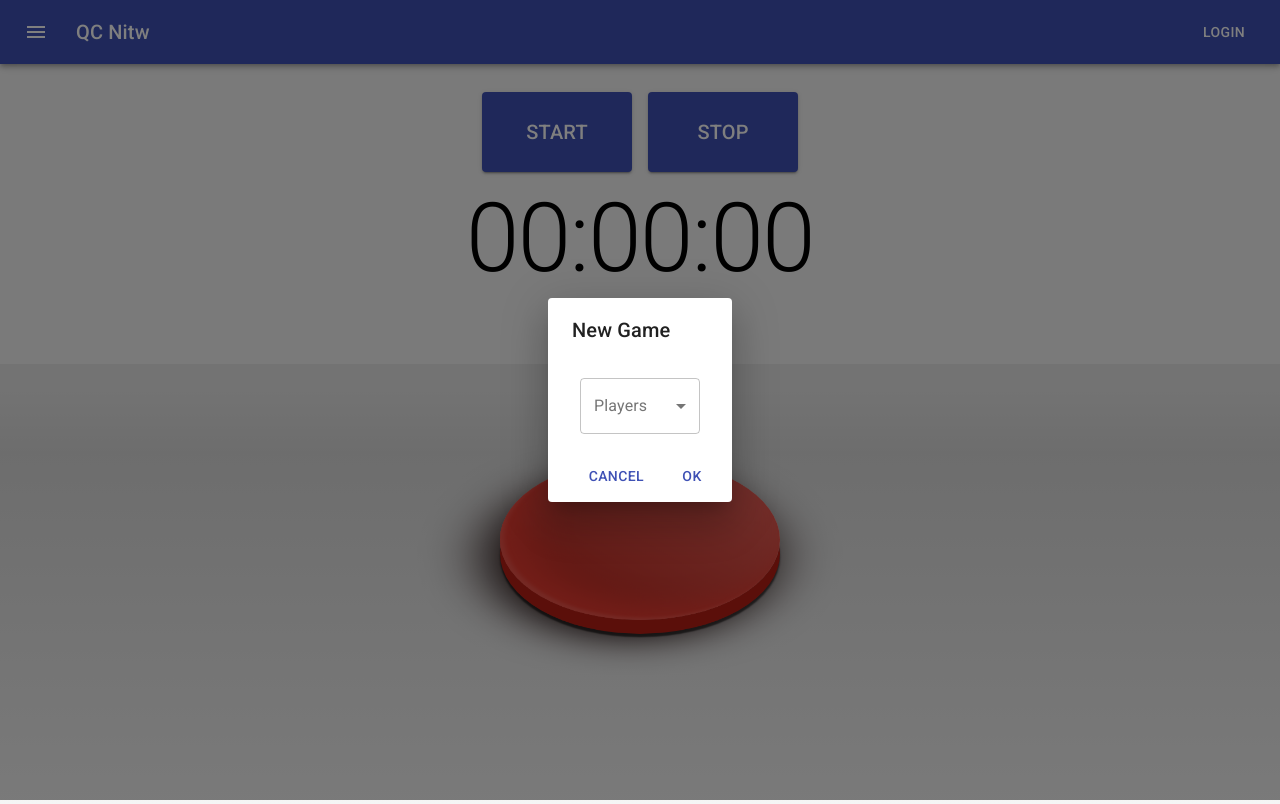
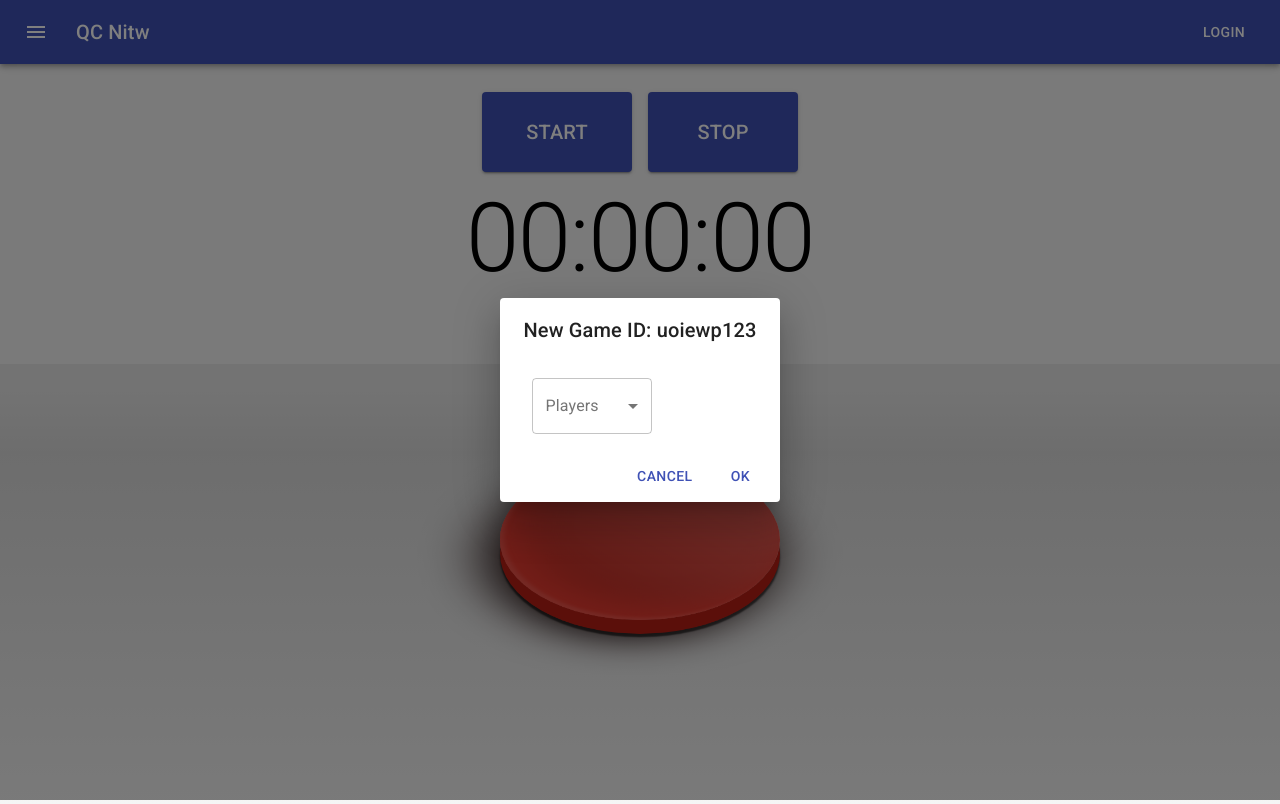
Before and after one commit to Prathamtangri1/Real-time-online-buzzer-system, a React (Create React App) app: page / in a window 1280 px wide. Both pictures are taken after a click on the button "NEW GAME". Built offline with nearby package versions, Linux system fonts and the light colour scheme.

Commit message:
Game Id in NewGameOptions and PlayerNameOptions

```diff
--- a/src/Components/App.js
+++ b/src/Components/App.js
@@ -26,6 +26,7 @@ class App extends Component {
     this.saveTime = this.saveTime.bind(this);
     this.pnames = [];
     this.numberOfPlayers = 0;
+    this.gameId = this.createGameId();
   }
 
   handleBuzzerClick() {
@@ -36,16 +37,18 @@ class App extends Component {
     this.setState({min: min, secs: secs, milis: milis});
   }
 
-
+  createGameId() {
+    return "uoiewp123";
+  }
 
   render(){
     let ng= "", jg="", pnames="";
     if(this.state.options === "new") {
-      ng = <NewGameOptions playerNames={(num) => {this.setState({options: "pnames"}); this.numberOfPlayers = num}} />
+      ng = <NewGameOptions playerNames={(num) => {this.setState({options: "pnames"}); this.numberOfPlayers = num}} gameId={this.gameId}/>
     }
 
     if(this.state.options === "pnames") {
-      pnames = <PlayerNameOptions numberOfPlayers={this.numberOfPlayers} pnames={(pnm) => this.pnames = pnm}/>
+      pnames = <PlayerNameOptions numberOfPlayers={this.numberOfPlayers} pnames={(pnm) => {this.pnames = pnm; console.log(this.pnames);}} gameId={this.gameId}/>
     }
 
     if(this.state.options === "join") {
--- a/src/Components/CentreButton.js
+++ b/src/Components/CentreButton.js
@@ -5,8 +5,8 @@ class CentreButton extends Component {
     render(){
         return(
         <div>
-            <div class="button-background"></div>
-            <div class="button" onClick={this.props.onClick}></div>
+            <div className="button-background"></div>
+            <div className="button" onClick={this.props.onClick}></div>
         </div>
         );
     }
--- a/src/Components/NewGameOptions.js
+++ b/src/Components/NewGameOptions.js
@@ -67,7 +67,7 @@ export default function NewGameOptions(props) {
   return (
     <div>
       <Dialog open={state.open} onClose={handleClose} aria-labelledby="form-dialog-title" TransitionComponent={Transition}>
-      <DialogTitle id="form-dialog-title">New Game</DialogTitle>
+      <DialogTitle id="form-dialog-title">New Game ID: {props.gameId}</DialogTitle>
         <DialogContent>
           <FormControl variant="outlined" className={classes.formControl}>
             <InputLabel ref={inputLabel} htmlFor="outlined-age-simple">
@@ -81,6 +81,7 @@ export default function NewGameOptions(props) {
                 name: 'nop',
                 id: 'outlined-nop-simple',
               }}
+              fullWidth
             >
               {numplayers}
             </Select>
--- a/src/Components/PlayerNameOptions.js
+++ b/src/Components/PlayerNameOptions.js
@@ -87,7 +87,7 @@ export default function PlayerNameOptions(props) {
   return (
     <div>
       <Dialog open={state.open} onClose={handleClose} aria-labelledby="form-dialog-title" TransitionComponent={Transition}>
-      <DialogTitle id="form-dialog-title">Player Names: </DialogTitle>
+      <DialogTitle id="form-dialog-title">Game ID: {props.gameId} <br/> Player Names:</DialogTitle>
         <DialogContent>
           {error}
           {pnamesTfs}
```
